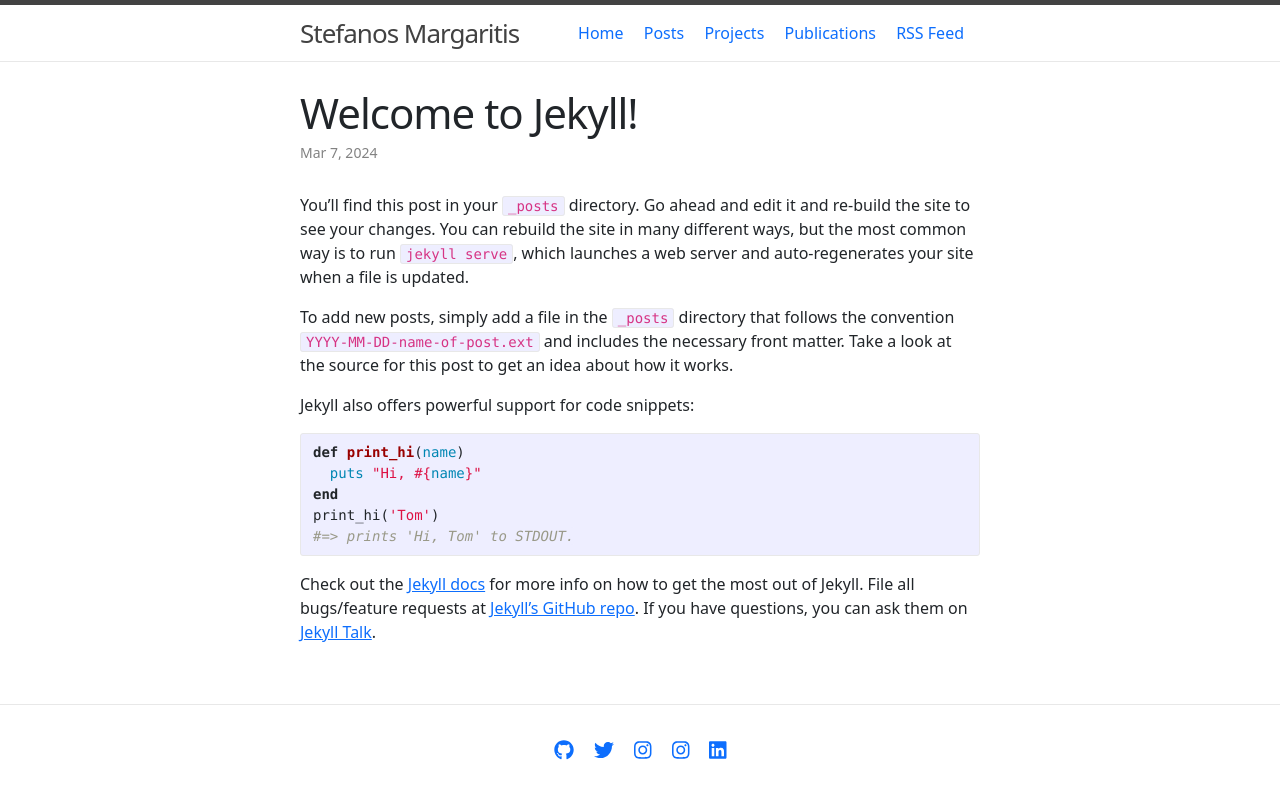
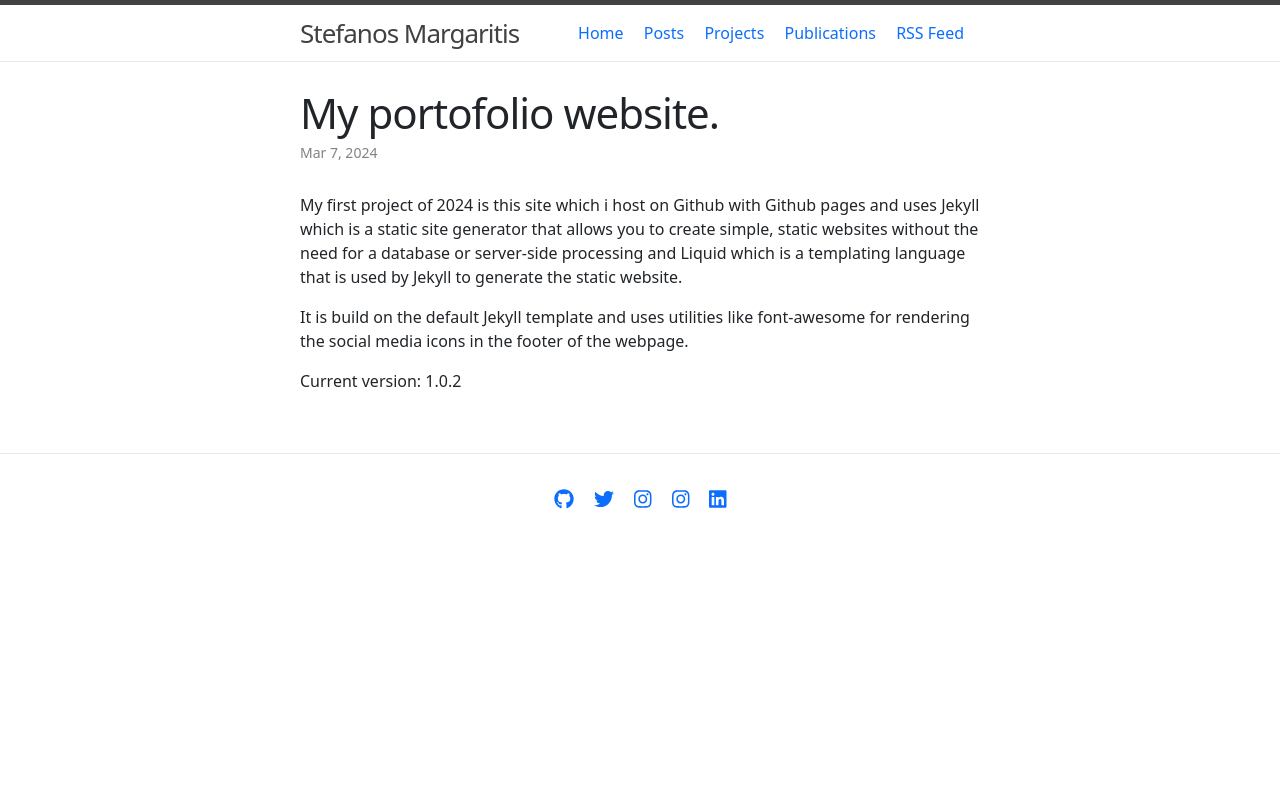
Before and after one commit to Stefenmarg/stefenmarg.github.io, a Jekyll site: the page built from _projects/2024-03-07-welcome-to-jekyll.md, in a window 1280 px wide. Shown: the top 799 px of the page. Built offline with Jekyll 4.4.1, drawn with Linux system fonts in a browser that asks for light colours.

Commit message:
All changes for this version can be found in the changelog

```diff
--- a/_config.yml
+++ b/_config.yml
@@ -1,4 +1,6 @@
 # Site settings
+version: "1.0.2"
+
 title: Stefanos Margaritis
 email: stefenmarg@gmail.com
 description: 'It is a  professional portfolio, where I showcase my academic publications,  projects, insightful blog posts and a detailed curriculum vitae. This platform serves as a comprehensive overview of my contributions and achievements in Information technology. Available to explore are my research findings, innovative projects, and professional journey.'
@@ -13,7 +15,7 @@
     permalink: /publications/:title
   projects:
     output: true
-    permalink: /publications/:title
+    permalink: /projects/:title
 
 # Build settings
 markdown: kramdown
--- a/_projects/2024-03-07-welcome-to-jekyll.md
+++ b/_projects/2024-03-07-welcome-to-jekyll.md
@@ -1,25 +1,14 @@
 ---
 layout: post
-title:  "Welcome to Jekyll!"
+title:  "My portofolio website."
 date:   2024-03-07 10:30:34 +0200
 ---
 
-You’ll find this post in your `_posts` directory. Go ahead and edit it and re-build the site to see your changes. You can rebuild the site in many different ways, but the most common way is to run `jekyll serve`, which launches a web server and auto-regenerates your site when a file is updated.
+My first project of 2024 is this site which i host on Github with Github pages and uses Jekyll which is a static site
+generator that allows you to create simple, static websites without the need for a database or server-side processing
+and Liquid which is a templating language that is used by Jekyll to generate the static website.
 
-To add new posts, simply add a file in the `_posts` directory that follows the convention `YYYY-MM-DD-name-of-post.ext` and includes the necessary front matter. Take a look at the source for this post to get an idea about how it works.
+It is build on the default Jekyll template and uses utilities like font-awesome for rendering the social media icons
+in the footer of the webpage.
 
-Jekyll also offers powerful support for code snippets:
-
-{% highlight ruby %}
-def print_hi(name)
-  puts "Hi, #{name}"
-end
-print_hi('Tom')
-#=> prints 'Hi, Tom' to STDOUT.
-{% endhighlight %}
-
-Check out the [Jekyll docs][jekyll-docs] for more info on how to get the most out of Jekyll. File all bugs/feature requests at [Jekyll’s GitHub repo][jekyll-gh]. If you have questions, you can ask them on [Jekyll Talk][jekyll-talk].
-
-[jekyll-docs]: http://jekyllrb.com/docs/home
-[jekyll-gh]:   https://github.com/jekyll/jekyll
-[jekyll-talk]: https://talk.jekyllrb.com/
+Current version:  {{ site.version }}
--- a/feed.xml
+++ b/feed.xml
@@ -11,7 +11,7 @@
     <pubDate>{{ site.time | date_to_rfc822 }}</pubDate>
     <lastBuildDate>{{ site.time | date_to_rfc822 }}</lastBuildDate>
     <generator>Jekyll v{{ jekyll.version }}</generator>
-    {% for post in site.posts limit:10 %}
+    {% for post in site.posts limit:15 %}
       <item>
         <title>{{ post.title | xml_escape }}</title>
         <description>{{ post.content | xml_escape }}</description>
```
Also changed, not shown: _posts/2024-03-07-welcome-to-jekyll.md (+1 -1 lines), posts.md (+1 -2 lines), projects.md (+1 -2 lines), publications.md (+1 -2 lines), Changelog.md (added), 1 other file.
